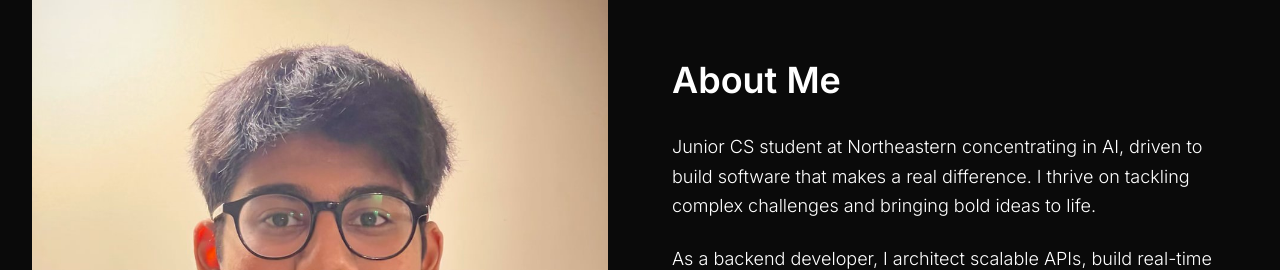
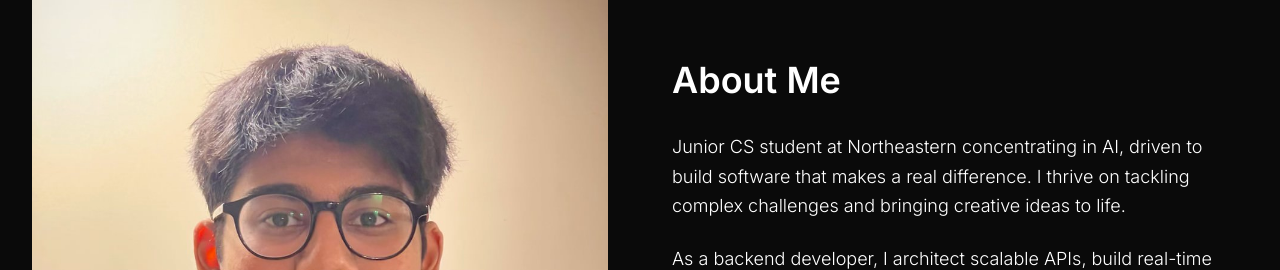
Before and after one commit to ahan-jain/personal-website, a React (Vite) app: page / in a window 1280 px wide. Shown: the part 940-1210 px from the top of the page. Built offline with nearby package versions, Linux system fonts and the light colour scheme.

Commit message:
grammatical change

```diff
--- a/src/App.tsx
+++ b/src/App.tsx
@@ -227,7 +227,7 @@ function App() {
               <div className="space-y-6 text-lg font-light leading-relaxed">
                 <p>
                   Junior CS student at Northeastern concentrating in AI, driven to build software that makes a real difference.
-                  I thrive on tackling complex challenges and bringing bold ideas to life.
+                  I thrive on tackling complex challenges and bringing creative ideas to life.
                 </p>
                 <p>
                 As a backend developer, I architect scalable APIs, build real-time data pipelines, and leverage machine-learning insights to drive smarter systems.
```
